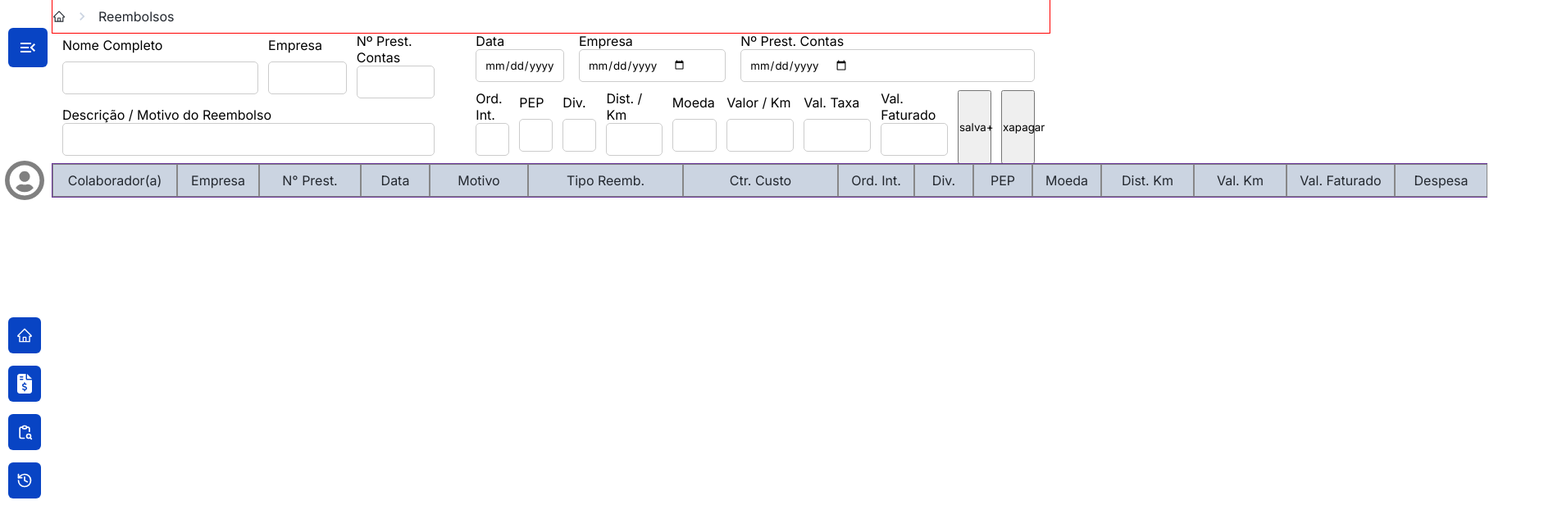
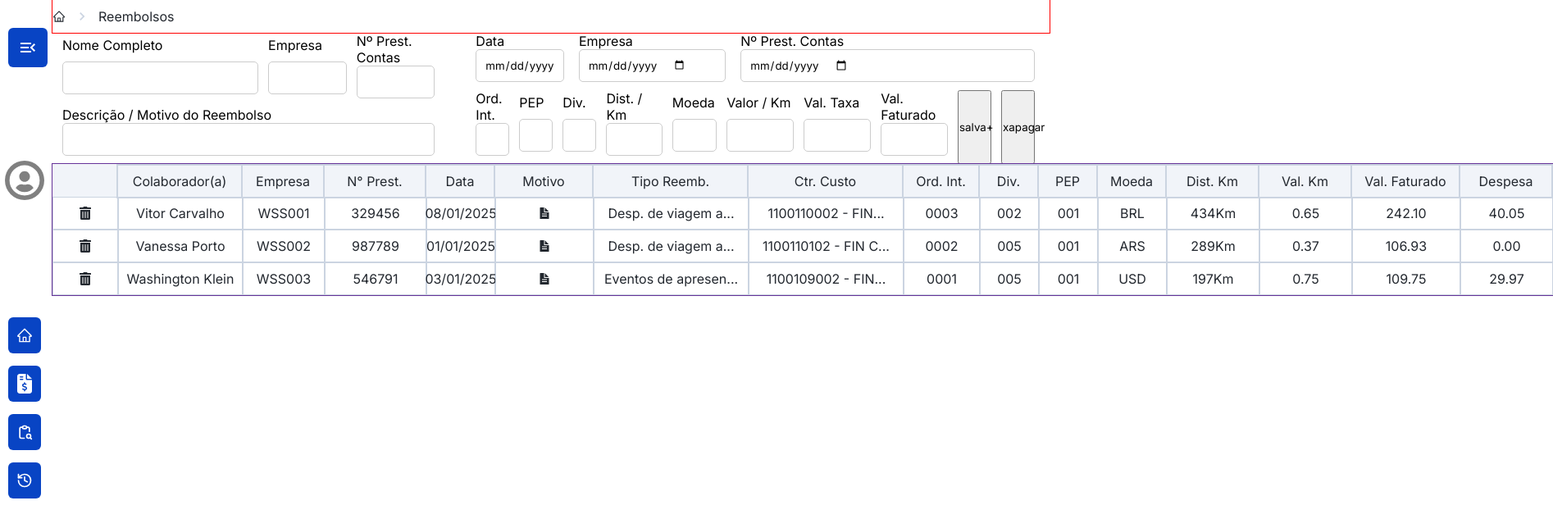
Before and after one commit to lucasgomesdacruz/sispar, a React (Vite) app: page /reembolso in a window 1280 px wide. Shown: the top 644 px of the page at 82% size, 1894 px wide, since content can reach past the window. Built offline with nearby package versions, Linux system fonts and the light colour scheme.

Commit message:
:lipstick: feat: adiciona estrutura em tabela

```diff
--- a/src/pages/reembolso/Reembolso.jsx
+++ b/src/pages/reembolso/Reembolso.jsx
@@ -1,4 +1,8 @@
 import styles from "./Reembolso.module.scss"
+
+import { IoDocumentTextSharp } from "react-icons/io5";
+import { FaTrashAlt } from "react-icons/fa";
+
 
 import Input from "../../components/Input/Input.jsx"
 
@@ -39,7 +43,6 @@ function Reembolso() {
                     <table className={styles.customTable}>
                         <thead className={styles.containerThead}>
                             <tr className={styles.containerTr}>
-
                                 <th>Colaborador(a)</th>
                                 <th>Empresa</th>
                                 <th>N° Prest.</th>
@@ -57,13 +60,14 @@ function Reembolso() {
                                 <th>Despesa</th>
                             </tr>
                         </thead>
-                        {/* <tbody>
-                        <tr>
+                        <tbody className={styles.containerTbody}>
+                            <tr className={styles.containerTr}>
+                                <td><FaTrashAlt /></td>
                                 <td>Vitor Carvalho</td>
                                 <td>WSS001</td>
                                 <td>329456</td>
                                 <td>08/01/2025</td>
-                            <td>Desp. de viagem a...</td>
+                                <td><IoDocumentTextSharp /></td>
                                 <td>Desp. de viagem a...</td>
                                 <td>1100110002 - FIN...</td>
                                 <td>0003</td>
@@ -75,12 +79,13 @@ function Reembolso() {
                                 <td>242.10</td>
                                 <td>40.05</td>
                             </tr>
-                        <tr>
+                            <tr className={styles.containerTr}>
+                                <td><FaTrashAlt /></td>
                                 <td>Vanessa Porto</td>
                                 <td>WSS002</td>
                                 <td>987789</td>
                                 <td>01/01/2025</td>
-                            <td>Desp. de viagem a...</td>
+                                <td><IoDocumentTextSharp /></td>
                                 <td>Desp. de viagem a...</td>
                                 <td>1100110102 - FIN C...</td>
                                 <td>0002</td>
@@ -92,12 +97,13 @@ function Reembolso() {
                                 <td>106.93</td>
                                 <td>0.00</td>
                             </tr>
-                        <tr>
+                            <tr className={styles.containerTr}>
+                                <td><FaTrashAlt /></td>
                                 <td>Washington Klein</td>
                                 <td>WSS003</td>
                                 <td>546791</td>
                                 <td>03/01/2025</td>
-                            <td>Eventos de apresen...</td>
+                                <td><IoDocumentTextSharp /></td>
                                 <td>Eventos de apresen...</td>
                                 <td>1100109002 - FIN...</td>
                                 <td>0001</td>
@@ -109,7 +115,7 @@ function Reembolso() {
                                 <td>109.75</td>
                                 <td>29.97</td>
                             </tr>
-                        </tbody> */}
+                        </tbody>
                     </table>
                 </div>
 
--- a/src/pages/reembolso/Reembolso.module.scss
+++ b/src/pages/reembolso/Reembolso.module.scss
@@ -70,27 +70,49 @@
                     justify-content: end;
                     align-items: center;
                     // outline: 1px solid green;
-                    background-color: #CBD4E1;
+                    background-color: #F1F4F9;
 
                     .containerTr {
                         width: 100%;
                         display: grid;
+                        border: 1px solid #CBD4E1;
                         grid-template-columns: 152px 100px 124px 84px 120px 189px 189px 93px 72px 72px 84px 113px 113px 132px 113px;
-
-
-
-
 
                         th {
                             display: grid;
                             align-items: center;
-                            border: 1px solid #878788;
+                            border: 1px solid #CBD4E1;
                             height: 5vh;
                             font-weight: 400;
                             font-size: 16px;
                             color: #23282F;
                         }
                     }
+                }
+
+                .containerTbody {
+                    width: 100%;
+                    display: grid;
+                    justify-content: end;
+                    align-items: center;
+
+                    .containerTr {
+                        width: 100%;
+                        display: grid;
+                        grid-template-columns: 80px 152px 100px 124px 84px 120px 189px 189px 93px 72px 72px 84px 113px 113px 132px 113px;
+
+                        td {
+                            display: grid;
+                            align-items: center;
+                            justify-content: center;
+                            border: 1px solid #CBD4E1;
+                            height: 5vh;
+                            font-weight: 400;
+                            font-size: 16px;
+                            color: #23282F;
+                        }
+                    }
+
                 }
             }
         }
```
Lines whose indentation alone changed are shown as unchanged.
